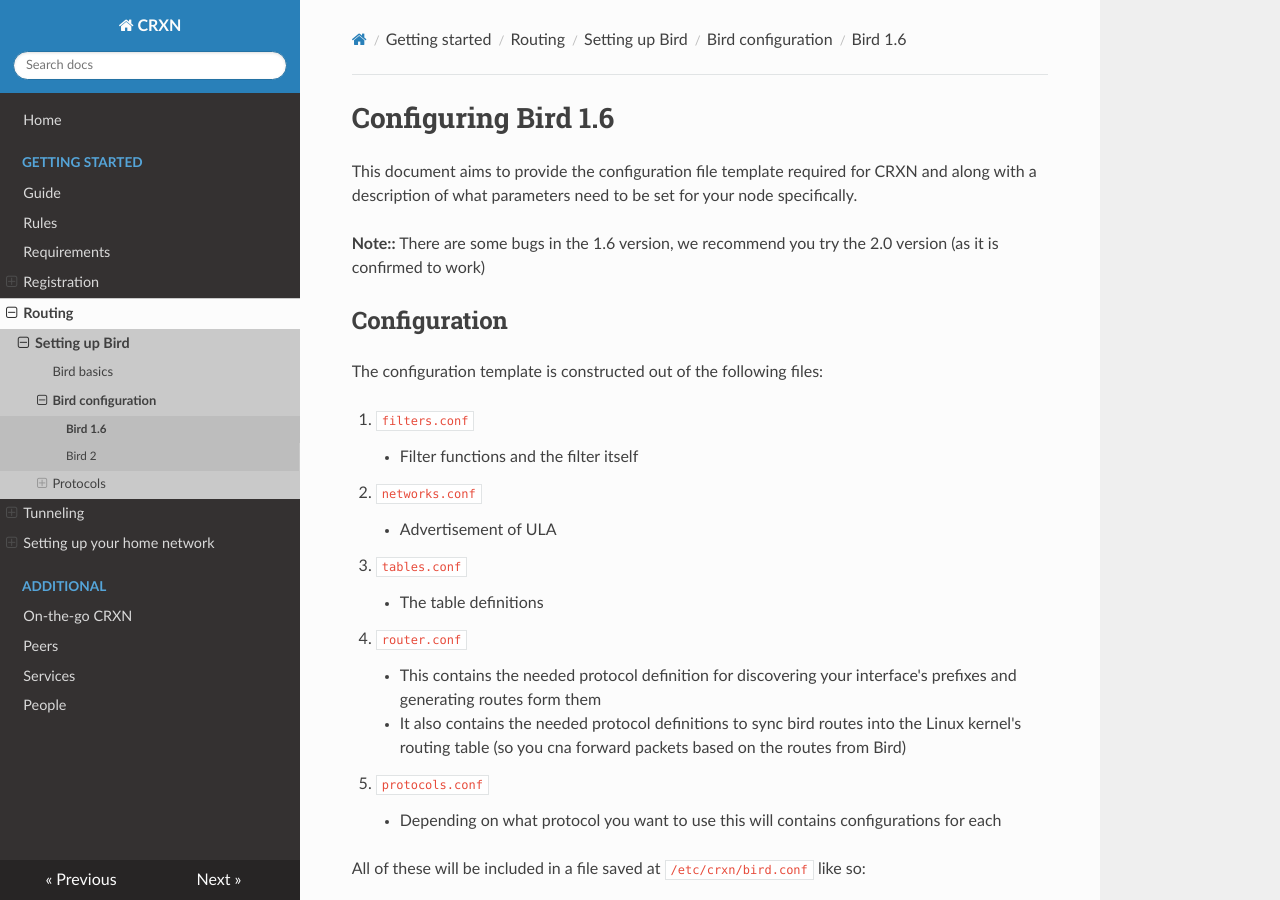
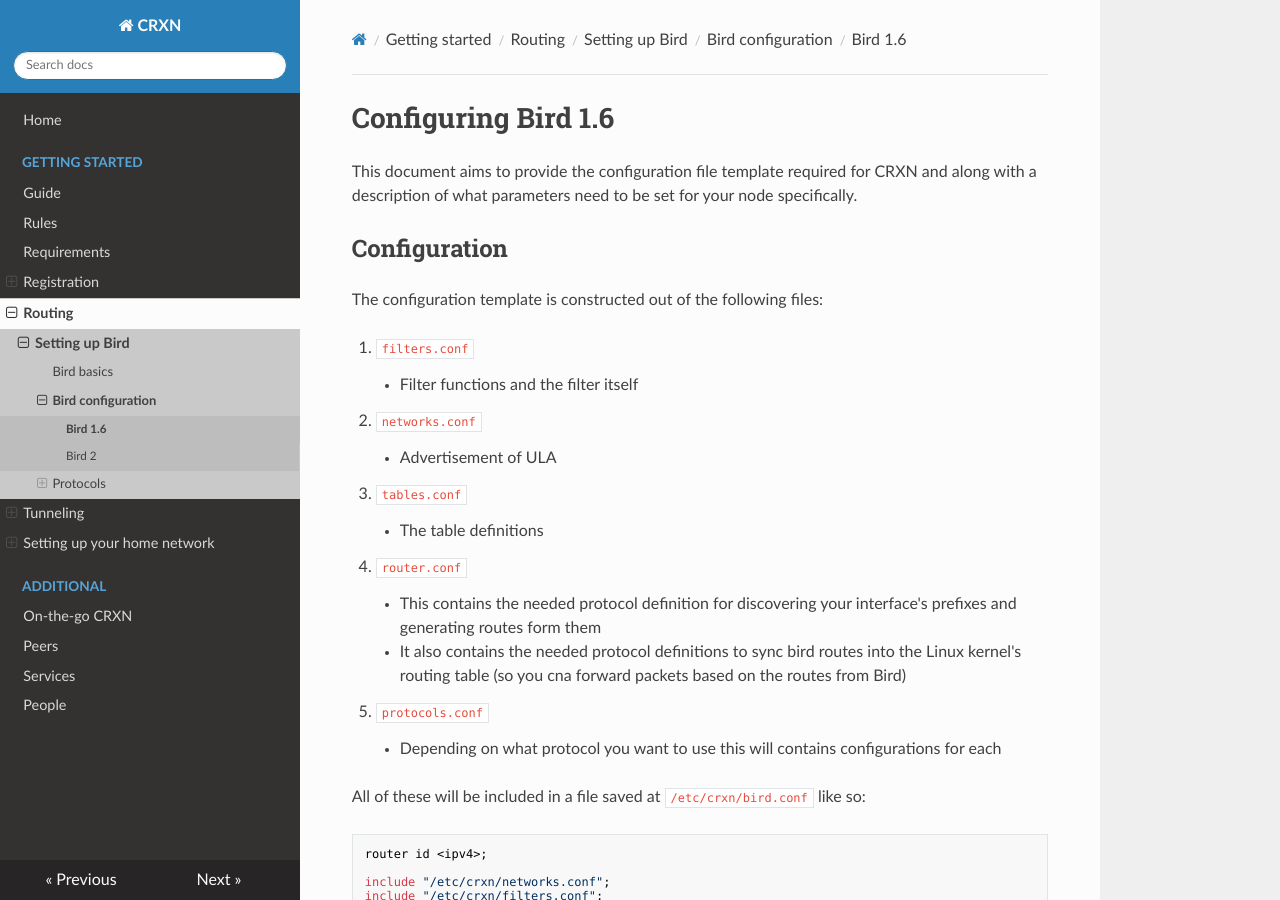
Before and after one commit to Community-Run-eXperimental-Network/docs, an MkDocs documentation site: the page built from docs/routing/bird/bird1.6.md, in a window 1280 px wide and 900 px high. Built offline with MkDocs 1.6.1, drawn with Linux system fonts in a browser that asks for light colours; nearby versions of some CDN libraries.

Commit message:
Removed line, it does work, maybe radv doesn't

```diff
--- a/docs/routing/bird/bird1.6.md
+++ b/docs/routing/bird/bird1.6.md
@@ -4,9 +4,6 @@ Configuring Bird 1.6
 This document aims to provide the configuration file template required
 for CRXN and along with a description of what parameters need to be set
 for your node specifically.
-
-**Note::** There are some bugs in the 1.6 version, we recommend you try the 2.0 version (as it
-is confirmed to work)
 
 ## Configuration
 
```
